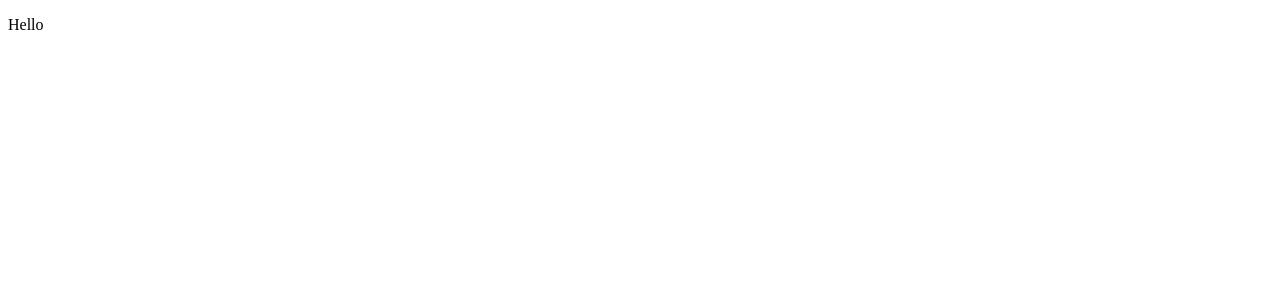
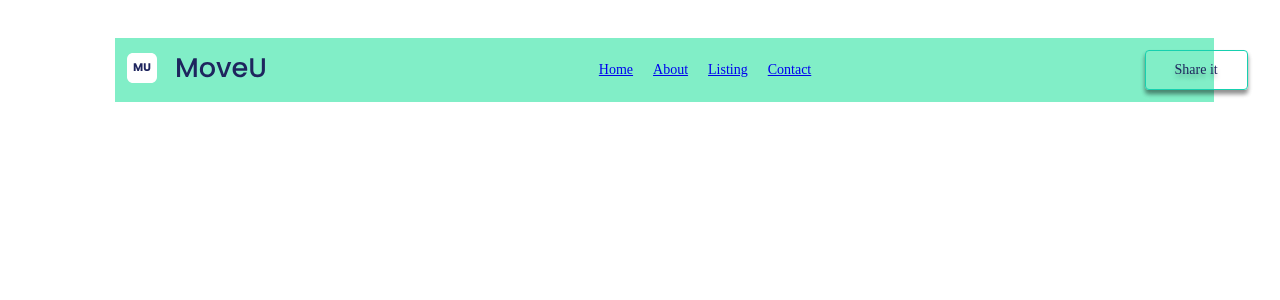
Before and after one commit to candidofabianny/move_u, a Next.js app: page / in a window 1280 px wide. Shown: the top 300 px of the page. Built offline with nearby package versions, Linux system fonts and the light colour scheme.

Commit message:
header and scss components

```diff
--- /dev/null
+++ b/src/components/header/header.module.scss
@@ -0,0 +1,51 @@
+@import "/src/styles/Mixings/colors.scss";
+
+.container{
+    padding: 12px;
+    margin-top: 3%;
+    margin-left: 8.5%;
+    width: 85%;
+    display: flex;
+    align-items: center;
+    justify-content: space-between;
+
+    background: $main_green;
+}
+
+.logo{
+
+}
+
+.title{
+   left: 50%;
+}
+
+
+
+.menu{
+    a + a{
+        margin-left: 20px;
+    }
+    font-family: 'Poppins';
+    font-style: normal;
+    font-weight: 500;
+    font-size: 14px;
+    color: #1E255E;
+}
+
+
+
+.buttonshare{
+    width: 180%;
+    height: 40px;
+    font-display: center;
+    font-family: 'Poppins';
+    font-style: normal;
+    font-size: 14px;
+    color: #1E255E;
+    background-color: transparent;
+    border: 1px solid #17D0AF;
+    border-radius: 4px;
+    box-shadow: 0px 4px 4px rgba(0, 0, 0, 0.25), 0px 4px 4px rgba(0, 0, 0, 0.25);
+    text-shadow: 0px 4px 4px rgba(0, 0, 0, 0.25);
+}
--- a/src/components/header/index.tsx
+++ b/src/components/header/index.tsx
@@ -1 +1,27 @@
 import React from "react";
+import Image from "next/image";
+import Logo from "/public/images/Vector.svg"
+import Title from "/public/images/logo_title.svg"
+import Link from "next/link";
+import Styles from "./header.module.scss";
+
+const Header = () => {
+    return <div className={Styles.container}>
+        <div className={Styles.logo}>
+            <Image src={Logo} alt={""} />
+
+        </div>
+        <div className={Styles.menu}>
+                <Link href="/">Home</Link>
+                <Link href="/">About</Link>
+                <Link href="/">Listing</Link>
+                <Link href="/">Contact</Link>
+        </div>
+        <div className={Styles.buttonAction}>
+                <button className={Styles.buttonshare}>Share it</button>
+        </div>
+    </div>
+
+}
+
+export default Header;
--- a/src/pages/index.tsx
+++ b/src/pages/index.tsx
@@ -1,14 +1,14 @@
-import Head from 'next/head'
 import Image from 'next/image'
 import { Inter } from 'next/font/google'
 import styles from '@/pages/Home.module.scss'
+import Header from '@/components/header'
 
 const inter = Inter({ subsets: ['latin'] })
 
 export default function Home() {
   return (
     <div className={styles.container}>
-      <p>Hello</p>
+      <Header />
       </div>
   )
 }
--- /dev/null
+++ b/src/styles/Mixings/colors.scss
@@ -0,0 +1,3 @@
+$main_green:#81EEC7;
+$title_blue:#1E255E;
+$white_green:#F9FFFC;
--- a/src/styles/globals.scss
+++ b/src/styles/globals.scss
@@ -39,6 +39,7 @@
   --card-rgb: 180, 185, 188;
   --card-border-rgb: 131, 134, 135;
 }
+
 
 @media (prefers-color-scheme: dark) {
   :root {
```
Also changed, not shown: public/images/Logo.svg (added), public/images/Vector.svg (added), src/components/header/header.scss (deleted).
